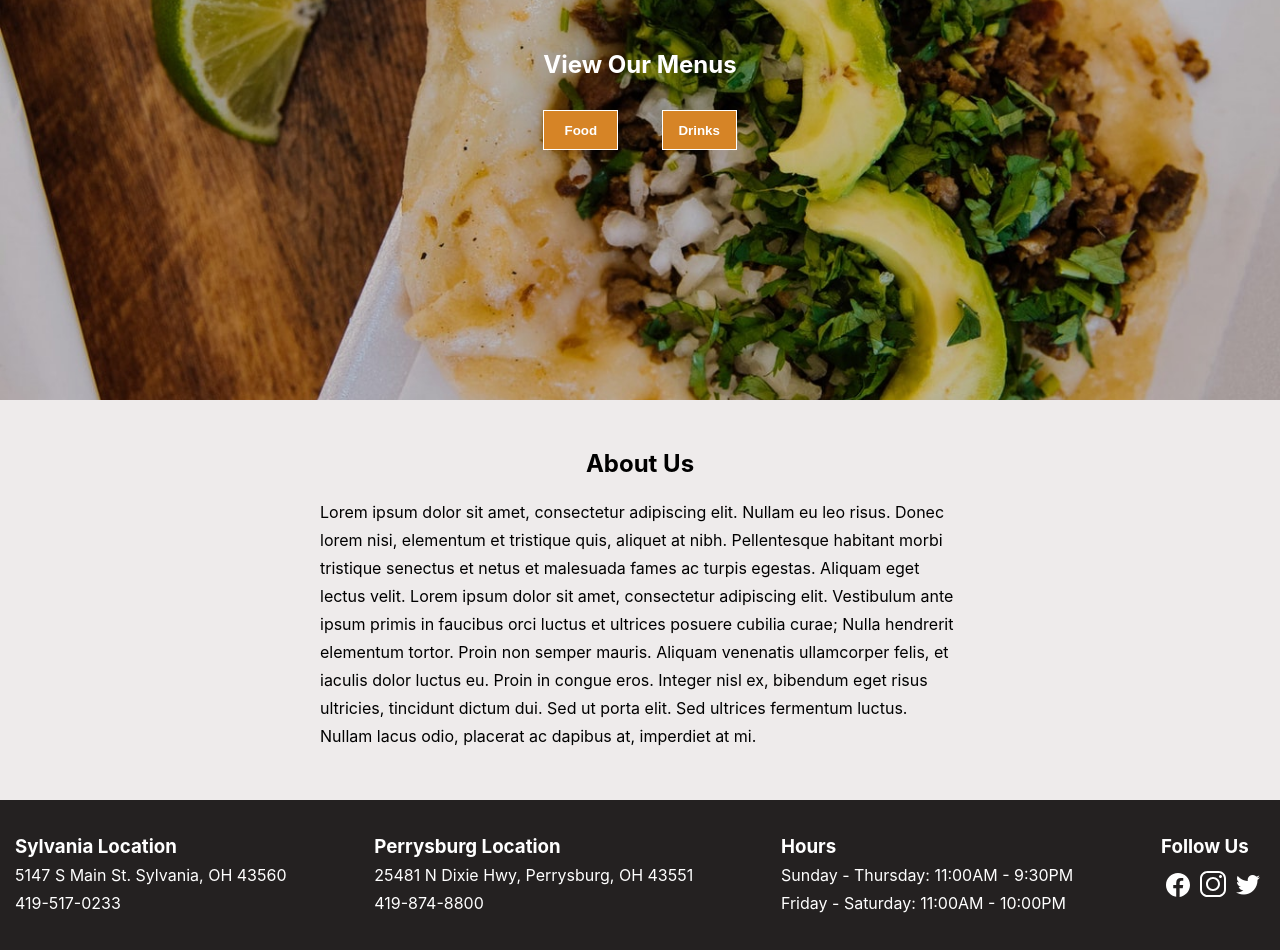
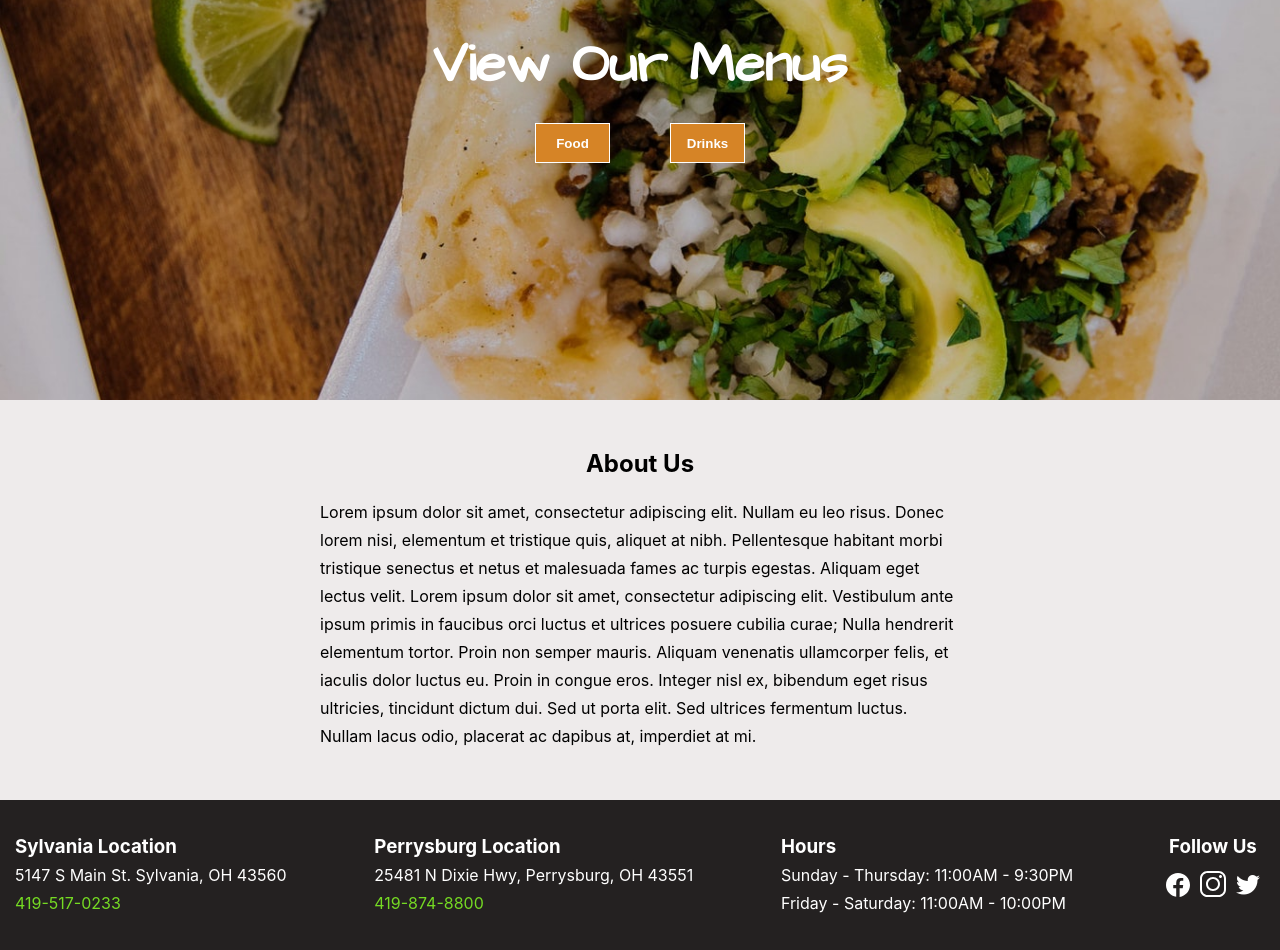
Before and after one commit to ScotttP/tekela-restaurant-page, a React (Create React App) app: page / in a window 1280 px wide. Shown: the part 300-1250 px from the top of the page. Built offline with nearby package versions, Linux system fonts and the light colour scheme.

Commit message:
styled footer and contact page

```diff
--- a/src/App.scss
+++ b/src/App.scss
@@ -139,14 +139,20 @@ $breakpoint-tablet: 768px;
 		flex-direction: column;
 		justify-content: flex-start;
 		min-height: 84px;
+		h3 {
+			text-align: center;
+		}
 
 		#socialsList {
 			display: flex;
+
 			align-items: flex-end;
 			list-style: none;
 			margin-top: 5px;
 			li {
 				margin: 5px;
+				display: flex;
+				align-items: center;
 			}
 			li:hover {
 				cursor: pointer;
@@ -157,6 +163,14 @@ $breakpoint-tablet: 768px;
 		line-height: 1.75em;
 		height: fit-content;
 		margin: 5px;
+		.phoneLink {
+			text-decoration: none;
+			color: $navbar-hover-color2;
+		}
+		.addressLink {
+			text-decoration: none;
+			color: $navbar-text-color;
+		}
 	}
 }
 
@@ -205,7 +219,7 @@ $breakpoint-tablet: 768px;
 		#linkDiv {
 			display: flex;
 			flex-direction: column;
-			justify-content: space-between;
+			align-items: center;
 			color: $navbar-text-color;
 			height: fit-content;
 			min-height: 100px;
@@ -225,11 +239,16 @@ $breakpoint-tablet: 768px;
 					border: none;
 					transition: $transition-hover;
 					border: 1px solid $navbar-text-color;
+					margin: 20px 30px 10px 30px;
 				}
 				button:hover {
 					cursor: pointer;
 					background-color: $button-color-hover;
 				}
+			}
+			#viewMenusHeader {
+				font-family: $special-font;
+				font-size: 55px;
 			}
 		}
 	}
@@ -245,7 +264,7 @@ $breakpoint-tablet: 768px;
 	min-width: 310px;
 	max-width: 550px;
 	padding: 30px;
-	margin: 5% 0 5% 0;
+	margin: 3% 0 3% 0;
 	border: 1px solid rgb(107, 106, 106);
 
 	label {
@@ -291,12 +310,21 @@ $breakpoint-tablet: 768px;
 	align-items: center;
 
 	#imageDiv {
-		background: url("https://images.unsplash.com/photo-1557149559-d74af2d38a1a?ixid=MXwxMjA3fDB8MHxwaG90by1wYWdlfHx8fGVufDB8fHw%3D&ixlib=rb-1.2.1&auto=format&fit=crop&w=2250&q=80");
+		background: url("./ImagesAndIcons/alcohol.jpeg");
 		background-repeat: no-repeat;
 		background-position-y: 70%;
 		background-size: cover;
 		height: 60vh;
 		width: 100%;
+		display: flex;
+		justify-content: center;
+		align-items: center;
+	}
+
+	#contactHeader {
+		font-size: 80px;
+		font-family: $special-font;
+		color: $navbar-text-color;
 	}
 }
 
--- a/src/Components/Contact.js
+++ b/src/Components/Contact.js
@@ -6,9 +6,11 @@ const Contact = () => {
 	};
 	return (
 		<div id="contactFormDiv">
-			<div id="imageDiv"></div>
+			<div id="imageDiv">
+				<h3 id="contactHeader">Contact Us</h3>
+			</div>
+
 			<form id="contactForm" onSubmit={submitContactForm}>
-				<h3>Contact Us</h3>
 				<label htmlFor="name">
 					Name:
 					<input id="name" type="text" required></input>
--- a/src/Components/Footer.js
+++ b/src/Components/Footer.js
@@ -8,13 +8,21 @@ const Footer = () => {
 		<div id="footer">
 			<div className="footerDivs" id="sylvaniaLocationContainer">
 				<h3>Sylvania Location</h3>
-				<p>5147 S Main St. Sylvania, OH 43560</p>
-				<p>419-517-0233</p>
+				<a className="addressLink" href="" target="_blank">
+					<p>5147 S Main St. Sylvania, OH 43560</p>
+				</a>
+				<a className="phoneLink" href="tel: 419-517-0233">
+					<p>419-517-0233</p>
+				</a>
 			</div>
 			<div className="footerDivs" id="perrysburgLocationContainer">
 				<h3>Perrysburg Location</h3>
-				<p>25481 N Dixie Hwy, Perrysburg, OH 43551</p>
-				<p>419-874-8800</p>
+				<a className="addressLink" href="" target="_blank">
+					<p>25481 N Dixie Hwy, Perrysburg, OH 43551</p>{" "}
+				</a>
+				<a className="phoneLink" href="tel: 419-874-8800">
+					<p>419-874-8800</p>
+				</a>
 			</div>
 			<div className="footerDivs" id="hoursOfOperation">
 				<h3>Hours</h3>
--- a/src/Components/Home/ImageSlider.js
+++ b/src/Components/Home/ImageSlider.js
@@ -14,7 +14,7 @@ const ImageSlider = () => {
 	return (
 		<section id="imageSlider">
 			<div id="linkDiv">
-				<h2>View Our Menus</h2>
+				<h3 id="viewMenusHeader">View Our Menus</h3>
 				<div id="buttonDiv">
 					<Link to="/Food">
 						<button>
--- a/src/Components/Navbar.js
+++ b/src/Components/Navbar.js
@@ -13,7 +13,7 @@ const Navbar = () => {
 		<nav id="navbarContainer">
 			<div id="logoAndToggleDiv">
 				<Link to="/Home" id="logo">
-					Tékēla
+					tékēla
 				</Link>
 				<span
 					className="navbarToggle"
```
Also changed, not shown: src/ImagesAndIcons/alcohol.jpeg (added), 1 other file (tests, documents, lock files or other folders).
